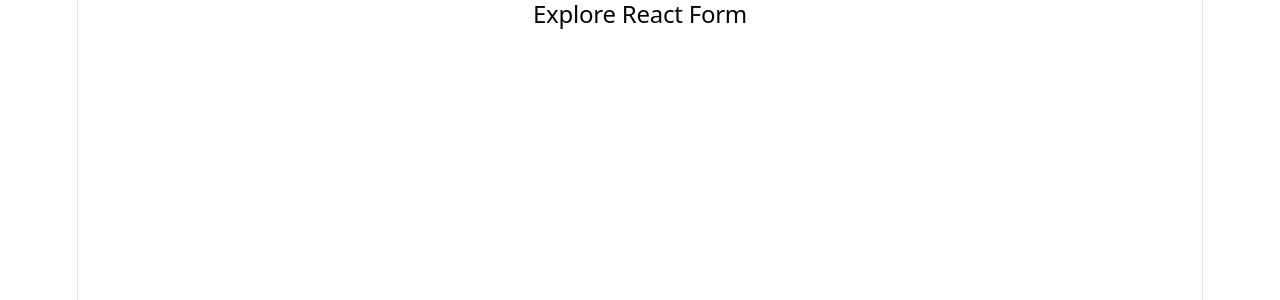
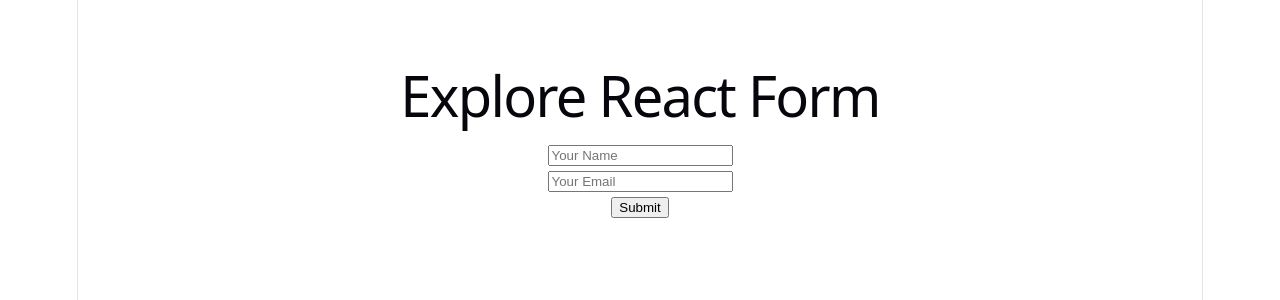
Before and after one commit to SHShadhin/PH-Course, a React (Vite) app in the folder Milestone-7 React Router Dom/Module-38-Context-Api_and_Custom-Hook/Explore-React-Form/: page / in a window 1280 px wide. Shown: the top 300 px of the page. Built offline with nearby package versions, Linux system fonts and the light colour scheme.

Commit message:
Access form data using onSubmit and eventTarget

```diff
--- a/Milestone-7 React Router Dom/Module-38-Context-Api_and_Custom-Hook/Explore-React-Form/src/App.jsx
+++ b/Milestone-7 React Router Dom/Module-38-Context-Api_and_Custom-Hook/Explore-React-Form/src/App.jsx
@@ -1,13 +1,17 @@
 
 import './App.css'
+import SimpleForm from './components/SimpleForm/SimpleForm';
 
 function App() {
 
   return (
     <>
-      <h2>Explore React Form</h2>
+      <div style={{marginTop: '50px'}}>
+        <h1>Explore React Form</h1>
+        <SimpleForm></SimpleForm>
+      </div>
     </>
-  )
+  );
 }
 
 export default App
--- /dev/null
+++ b/Milestone-7 React Router Dom/Module-38-Context-Api_and_Custom-Hook/Explore-React-Form/src/__get__form__data.js
@@ -0,0 +1,3 @@
+/**
+ * 1. Event.Target[name of the input field].value
+ * */
--- /dev/null
+++ b/Milestone-7 React Router Dom/Module-38-Context-Api_and_Custom-Hook/Explore-React-Form/src/components/SimpleForm/SimpleForm.jsx
@@ -0,0 +1,22 @@
+import React from 'react';
+
+const SimpleForm = () => {
+  const handleSubmit = (e) => {
+    e.preventDefault()
+    console.log(e.target.name.value)
+    console.log(e.target.email.value)
+  }
+  return (
+    <div>
+      <form onSubmit={handleSubmit}>
+        <input type="text" name='name' placeholder='Your Name' />
+        <br />
+        <input type="email" name="email" id="" placeholder='Your Email' />
+        <br />
+        <input type="submit" value="Submit" />
+      </form>
+    </div>
+  );
+};
+
+export default SimpleForm;
```
